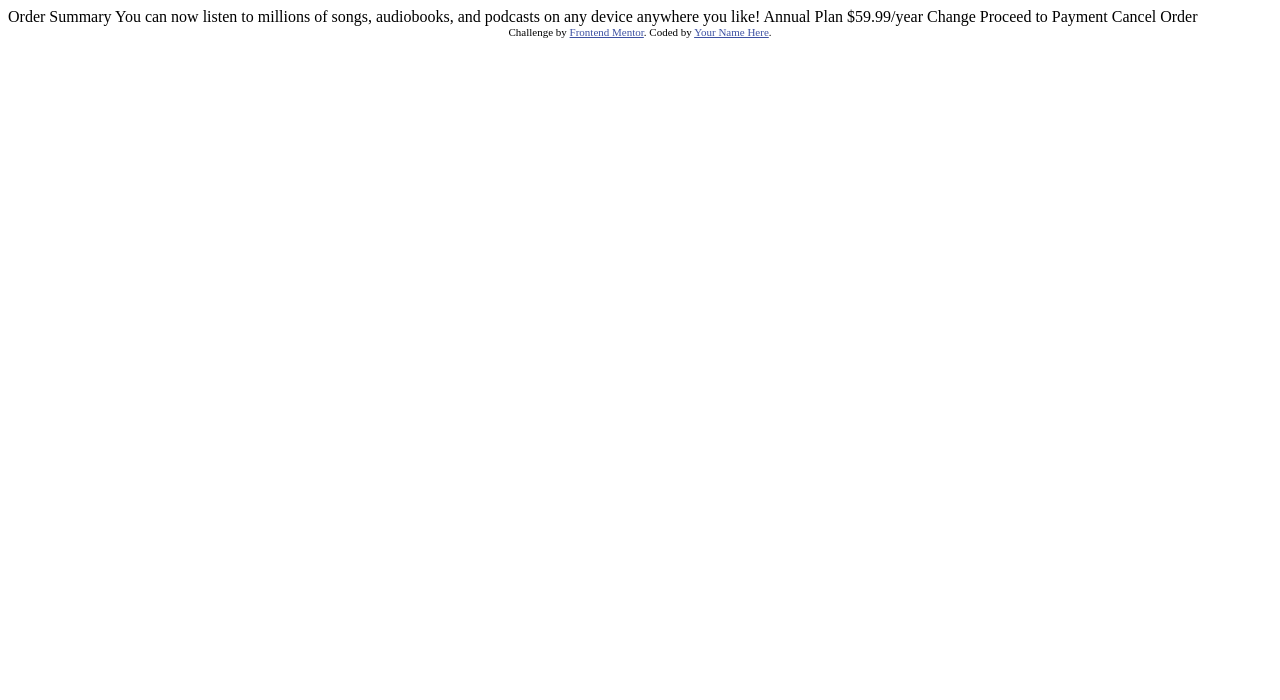
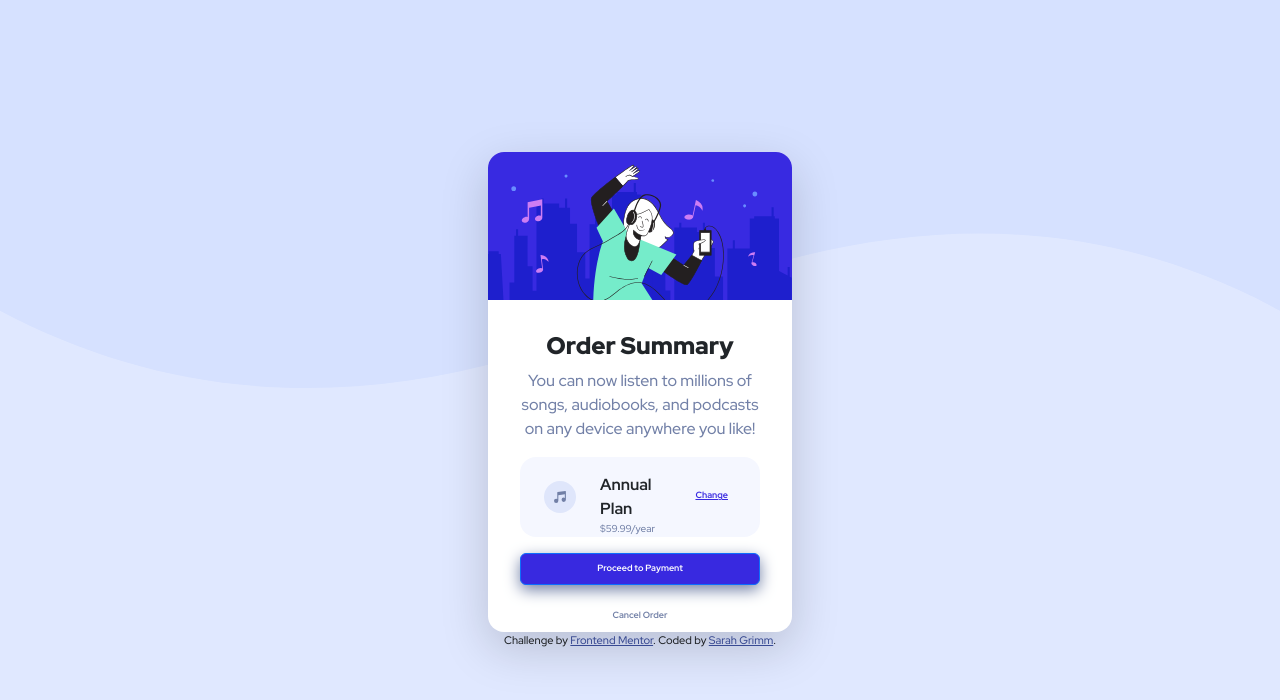
Before and after one commit to sarahagrimm/order-summary-component, a website: page index.html in a window 1280 px wide. Drawn offline with nearby package versions, Linux system fonts and the light colour scheme.

Commit message:
Used Bootstrap and CSS to complete order summary component

```diff
--- a/index.html
+++ b/index.html
@@ -5,33 +5,38 @@
   <meta name="viewport" content="width=device-width, initial-scale=1.0"> <!-- displays site properly based on user's device -->
 
   <link rel="icon" type="image/png" sizes="32x32" href="./images/favicon-32x32.png">
+  <link href="https://cdn.jsdelivr.net/npm/bootstrap@5.2.0/dist/css/bootstrap.min.css" rel="stylesheet" integrity="sha384-gH2yIJqKdNHPEq0n4Mqa/HGKIhSkIHeL5AyhkYV8i59U5AR6csBvApHHNl/vI1Bx" crossorigin="anonymous">
+  <link rel="stylesheet" href="style.css">
 
   <title>Frontend Mentor | Order summary card</title>
 
-  <!-- Feel free to remove these styles or customise in your own stylesheet 👍 -->
-  <style>
-    .attribution { font-size: 11px; text-align: center; }
-    .attribution a { color: hsl(228, 45%, 44%); }
-  </style>
 </head>
 <body>
 
-  Order Summary
+  <div class="card mx-auto text-center shadow-lg">
+    <img src="./images/illustration-hero.svg" alt="" class="card-title-img">
+    <div class="card-content">
+  <h1 class="card-title">Order Summary</h1>
 
-  You can now listen to millions of songs, audiobooks, and podcasts on any
-  device anywhere you like!
+  <p class="card-text">You can now listen to millions of songs, audiobooks, and podcasts on any
+  device anywhere you like!</p>
 
-  Annual Plan
-  $59.99/year
+  <div class="plan">
+    <img src="./images/icon-music.svg" alt="" class="icon">
+  <div class="plan-details">
+  <strong>Annual Plan</strong>
+  <p class="price">$59.99/year</p>
+  </div>
+  <a href="" class="change">Change</a>
+  </div>
 
-  Change
-
-  Proceed to Payment
-  Cancel Order
-
+  <div class="proceed">
+  <button type="button" class="btn btn-primary pay">Proceed to Payment</button>
+  <a href="" class="cancel">Cancel Order</a>
+  </div></div></div>
   <div class="attribution">
     Challenge by <a href="https://www.frontendmentor.io?ref=challenge" target="_blank">Frontend Mentor</a>.
-    Coded by <a href="#">Your Name Here</a>.
+    Coded by <a href="#">Sarah Grimm</a>.
   </div>
 </body>
 </html>
--- /dev/null
+++ b/package.json
@@ -0,0 +1,5 @@
+{
+  "dependencies": {
+    "bootstrap": "^5.2.0"
+  }
+}
--- /dev/null
+++ b/style.css
@@ -0,0 +1,144 @@
+@import url('https://fonts.googleapis.com/css2?family=Red+Hat+Display:wght@500;700;900&display=swap');
+
+body {
+    font-family: 'Red Hat Display', sans-serif;
+    background-color: hsl(225, 100%, 94%);
+    background-image: url('./images/pattern-background-desktop.svg');
+    background-size: 100%;
+    background-repeat: no-repeat;
+    max-width: 100vw;
+    display: flex;
+    justify-content: center;
+    align-items: center;
+    flex-direction: column;
+    height: 100vh;
+}
+
+.btn {
+    background-color: hsl(245, 75%, 52%);
+    color: hsl(0, 0%, 100%);
+    font-weight: 700;
+    font-size: xx-small;
+    padding: 0.5rem;
+    margin-bottom: 1rem;
+    width: 15rem;
+    box-shadow: 0px 5px 15px hsl(224, 23%, 55%);
+}
+
+.card-title-img {
+    max-width: 19rem;
+    border-top-left-radius: 1rem;
+    border-top-right-radius: 1rem;
+}
+
+.card {
+    border-radius: 1rem;
+    background-color: hsl(0, 0%, 100%);
+    max-width: 19rem;
+    height: 30rem;
+    border: none;
+}
+
+.card-title {
+    font-weight: 900;
+    font-size: x-large;
+}
+
+.plan {
+    background-color: hsl(225, 100%, 98%);
+    border-radius: 1rem;
+    width: 15rem;
+    height: 5rem;
+    text-align: justify;
+    display: flex;
+    float: left;
+    flex-direction: row;
+    margin-bottom: 1rem;
+}
+
+p.card-text {
+    font-size: 16px;
+    color: hsl(224, 23%, 55%);
+    font-weight: 500;
+}
+
+.card-content {
+    padding: 2rem;
+}
+
+.cancel {
+    text-decoration: none;
+    color: hsl(224, 23%, 55%);
+    font-size: xx-small;
+    font-weight: 700;
+}
+
+.icon {
+    padding: 1.5rem 0;
+    margin: 0 1.5rem;
+    width: 2rem;
+}
+
+strong {
+    font-size: 16px;
+}
+
+p.price {
+    font-size: x-small;
+    color: hsl(224, 23%, 55%);
+    font-weight: 500;
+}
+
+.plan-details {
+    margin: 1rem 0;
+}
+
+.change {
+    margin: 2rem;
+    color: hsl(245, 75%, 52%);
+    font-size: xx-small;
+    font-weight: 700;
+}
+
+.attribution {
+    font-size: 11px;
+    text-align: center;
+}
+
+.attribution a {
+    color: hsl(228, 45%, 44%);
+
+}
+
+@media only screen and (max-width: 499px) {
+    .card {
+        max-width: 17rem;
+    }
+
+    .plan {
+        max-width: 13rem;
+    }
+
+    .card-title {
+        font-size: large;
+    }
+
+    .btn {
+        max-width: 13rem;
+        padding: 1rem;
+    }
+
+    strong {
+        font-size: 1px;
+    }
+
+    p.price {
+        font-size: xx-small;
+    }
+
+    .change {
+        font-size: 1px;
+        margin: 2rem;
+    }
+
+}
```
Also changed, not shown: 1 other file.
